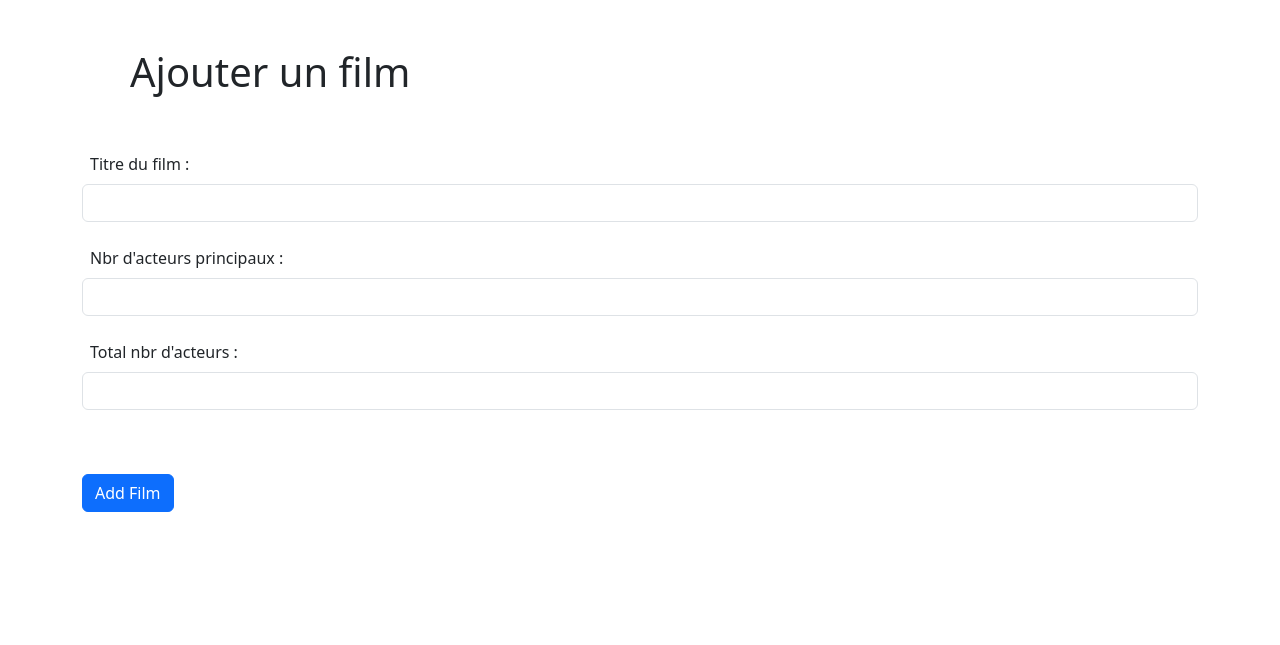
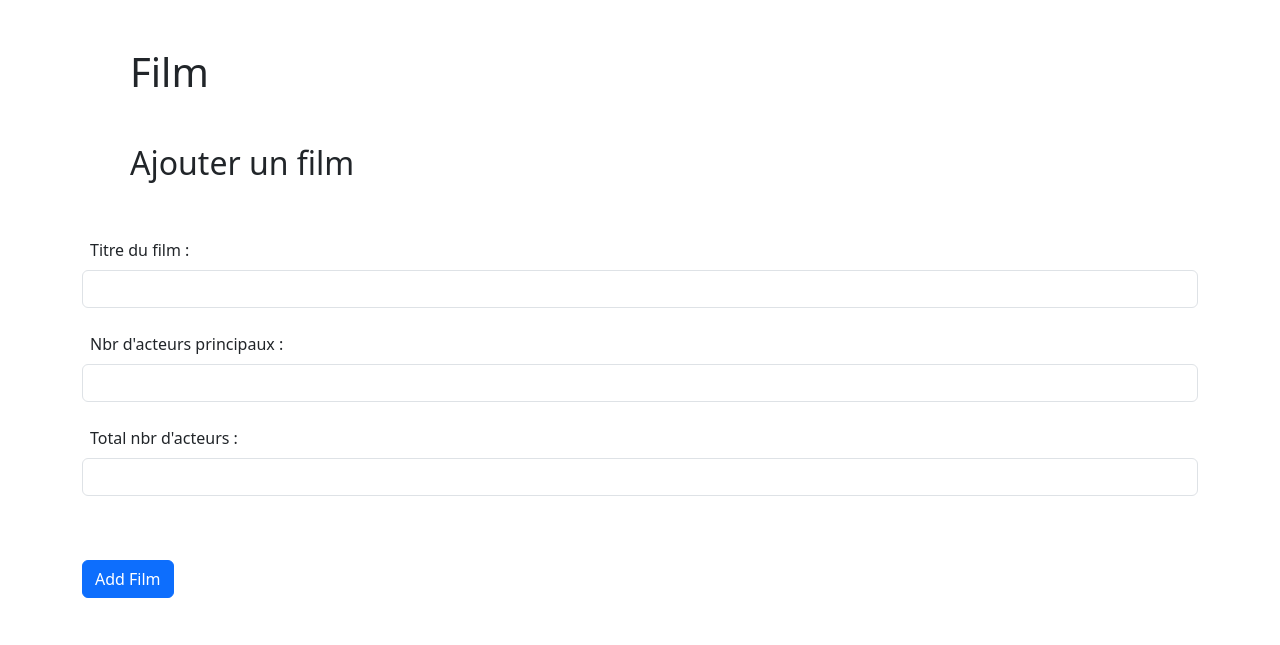
Before and after one commit to ValluetCP/film, a PHP site: page /film/views/add_film.php in a window 1280 px wide. Shown: the part 56-701 px from the top of the page. Run offline with PHP 8.4, Linux system fonts and the light colour scheme.

Commit message:
modifications UPDATE film

```diff
--- a/models/actorModel.php
+++ b/models/actorModel.php
@@ -105,7 +105,7 @@ class Actor{
         $request = $db->prepare("SELECT * FROM actor WHERE id_actor=?");
         //executer la requete
         try {
-            $request->execute(array($id));;
+            $request->execute(array($id));
             // recuperer le resultat dans un tableau
             $acteur = $request->fetch();
 
--- a/models/filmModel.php
+++ b/models/filmModel.php
@@ -58,8 +58,8 @@ class Film
 
         // preparer la requete
         $request = $db->prepare("UPDATE film set title = ?, number_main_actors=?, number_total_actors=? WHERE id_movie=?");
+
         //executer la requete
-
         try {
             $request->execute(array(
                 $title, $number_main_actors, $number_actors, $id
--- a/views/add_film.php
+++ b/views/add_film.php
@@ -13,7 +13,8 @@ if (isset($_GET['id_film'])) {
 ?>
 
 <div class="container">
-    <h1 class="m-5">Ajouter un film</h1>
+    <h1 class="m-5">Film</h1>
+    <h2 class="m-5"><?= !empty($film) ? "Modifier les informations du film" : "Ajouter un film" ?></h2>
     <form action="./traitement/action.php" method="post">
 
         <div class="form-group  mb-3">
```
